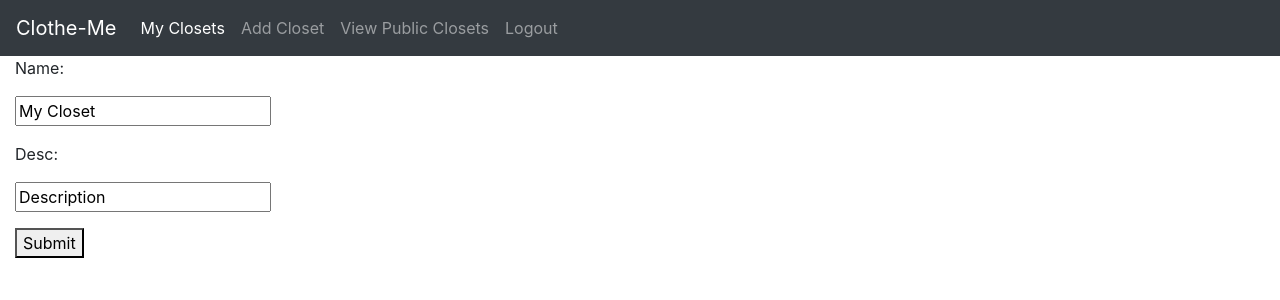
After one commit to Kohink/Clothe-Me, a Django app: page /closet/closet/add/ in a window 1280 px wide. The commit adds this page. Shown: the top 300 px of the page. Run offline with Django 3.2, Linux system fonts and the light colour scheme; some libraries are stand-ins or nearby versions.

Commit message:
add closet

```diff
--- a/clotheme/user_closet/models.py
+++ b/clotheme/user_closet/models.py
@@ -1,8 +1,12 @@
 from django.db import models
+from django.urls import reverse
 
 class Closet(models.Model):
     name = models.CharField(max_length=200, default='My Closet')
     desc = models.CharField(max_length=1000, default='Description')
+
+    def get_absolute_url(self):
+        return reverse('user_closet:detail', kwargs={'pk': self.pk})
 
     def __str__(self):
         return self.name
--- a/clotheme/user_closet/templates/user_closet/base.html
+++ b/clotheme/user_closet/templates/user_closet/base.html
@@ -17,7 +17,7 @@
               <a class="nav-link" href="/closet/">My Closets<span class="sr-only">(current)</span></a>
             </li>
             <li class="nav-item">
-              <a class="nav-link" href="#">Add Closet</a>
+              <a class="nav-link" href="{% url 'user_closet:closet-add' %}">Add Closet</a>
             </li>
             <li class="nav-item">
                 <a class="nav-link" href="#">View Public Closets</a>
--- /dev/null
+++ b/clotheme/user_closet/templates/user_closet/closet_form.html
@@ -0,0 +1,37 @@
+{% extends 'user_closet/base.html' %}
+
+{% block title %}Clothe-Me - Add Closet{% endblock %}
+
+{% block body %}
+
+<div class="container-fluid">
+
+    <div class="row">
+
+        <div class="col">
+
+            <div class="panel">
+
+                <div class="panel-body">
+
+                    <form class="form-hz" action="" method="post" enctype="multipart/form-data">
+                        {% csrf_token %}
+                        {% include 'user_closet/form-template.html' %}
+                        <div class="form-group">
+                            <div class="col2">
+                                <button type="submit">Submit</button>
+                            </div>
+                        </div>
+                    </form>
+
+                </div>
+
+            </div>
+
+        </div>
+
+    </div>
+
+</div>
+
+{% endblock %}
--- /dev/null
+++ b/clotheme/user_closet/templates/user_closet/form-template.html
@@ -0,0 +1,11 @@
+{% for field in form %}
+
+<div class="form-group">
+    <div class="col2">
+        <span class="text-danger">{{ field.errors }}</span>
+    </div>
+    <label class="control">{{ field.label_tag }}</label>
+    <div class="col3">{{ field }}</div>
+</div>
+
+{% endfor %}
--- a/clotheme/user_closet/urls.py
+++ b/clotheme/user_closet/urls.py
@@ -5,5 +5,6 @@ app_name = 'user_closet'
 
 urlpatterns = [
     path('', views.IndexView.as_view(), name='index'),
-    path('<int:pk>/', views.DetailView.as_view(), name = 'detail'),
+    path('<int:pk>/', views.DetailView.as_view(), name='detail'),
+    path('closet/add/', views.ClosetCreate.as_view(), name='closet-add'),
 ]
--- a/clotheme/user_closet/views.py
+++ b/clotheme/user_closet/views.py
@@ -1,4 +1,5 @@
 from django.views import generic
+from django.views.generic.edit import CreateView, UpdateView, DeleteView
 from .models import Closet
 
 class IndexView(generic.ListView):
@@ -12,3 +13,8 @@ class IndexView(generic.ListView):
 class DetailView(generic.DetailView):
     model = Closet
     template_name = 'user_closet/detail.html'
+
+
+class ClosetCreate(CreateView):
+    model = Closet
+    fields = ['name', 'desc']
```
Also changed, not shown: clotheme/db.sqlite3.
